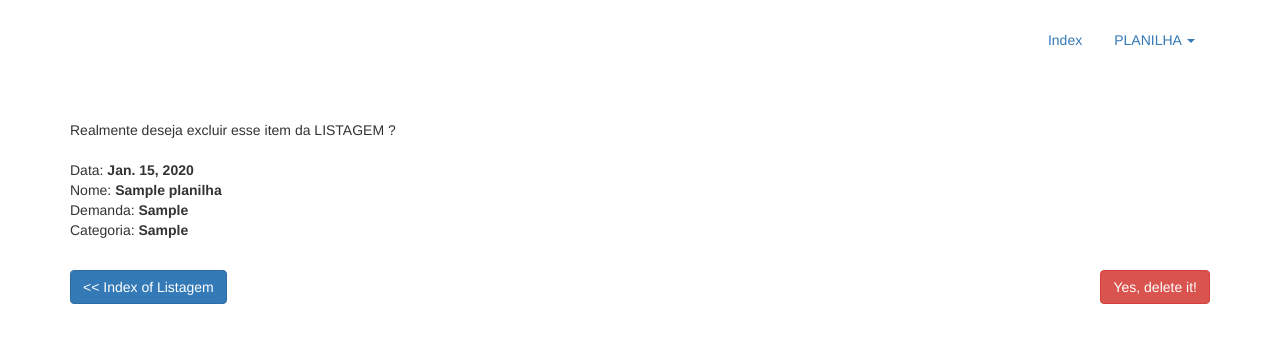
After one commit to RicardoTurco/importing_sheet, a Django app: page /importing/listagem_d/00000000-0000-0000-0000-000000000001 in a window 1280 px wide. The commit adds this page. Shown: the top 343 px of the page. Run offline with Django 3.2, Linux system fonts and the light colour scheme; tables that the repository leaves empty hold one stand-in row (values such as "Sample post"); some libraries are stand-ins or nearby versions.

Commit message:
Delete item

```diff
--- a/importing/templates/importing/listagem.html
+++ b/importing/templates/importing/listagem.html
@@ -27,7 +27,7 @@
                     <td>{{ listagem.categoria }}</td>
                     <td>
                         <a class="btn btn-info" href="{% url 'listagem_v' listagem.id %}">View</a>
-                        <a class="btn btn-danger" href="#">Delete</a>
+                        <a class="btn btn-danger" href="{% url 'listagem_d' listagem.id %}">Delete</a>
                     </td>
                 </tr>
                 {% endfor %}
--- /dev/null
+++ b/importing/templates/importing/listagem_d.html
@@ -0,0 +1,33 @@
+{% extends "importing/base.html" %}
+{% load static %}
+
+{% block title %}..: LISTAGEM - Delete :..{% endblock %}
+
+{% block main %}
+
+    <div class="container">
+        <form id="delete_listagem" method="POST" action="{% url 'listagem_d' listagem.id %}">
+            {% csrf_token %}
+
+            <br>
+            <p>
+                Realmente deseja excluir esse item da LISTAGEM ?<br><br>
+
+                Data: <strong>{{ listagem.data }}</strong><br>
+                Nome: <strong>{{ listagem.nome_pessoa }}</strong><br>
+                Demanda: <strong>{{ listagem.demanda }}</strong><br>
+                Categoria: <strong>{{ listagem.categoria }}</strong>
+            </p><br>
+
+            <div class="row">
+                <div class="col-md-6">
+                    <a class="btn btn-primary" href="{% url 'listagem' %}"><< Index of Listagem</a>
+                </div>
+                <div class="col-md-6" style="text-align: right;">
+                    <button type="submit" class="btn btn-danger">Yes, delete it!</button>
+                </div>
+            <div>
+        </form>
+    </div>
+
+{% endblock %}
--- a/importing/urls.py
+++ b/importing/urls.py
@@ -1,9 +1,10 @@
 from django.urls import path
-from .views import importar, listagem, listagem_v
+from .views import importar, listagem, listagem_v, listagem_d
 
 
 urlpatterns = [
     path('importar/', importar, name='importar'),
     path('listagem/', listagem, name='listagem'),
     path('listagem_v/<str:listagem_id>', listagem_v, name='listagem_v'),
+    path('listagem_d/<str:listagem_id>', listagem_d, name='listagem_d')
 ]
--- a/importing/views.py
+++ b/importing/views.py
@@ -1,7 +1,8 @@
 import xlrd
-from django.http import HttpResponse
+from django.http import HttpResponse, HttpResponseRedirect
 from django.shortcuts import render
 from django.template import loader
+from django.urls import reverse
 
 from .forms import UpdateDetailsForm
 from .models import Planilha
@@ -44,3 +45,15 @@ def listagem_v(request, listagem_id=None):
     context = {'listagem': listagem}
     template = loader.get_template('importing/listagem_v.html')
     return HttpResponse(template.render(context, request))
+
+
+def listagem_d(request, listagem_id=None):
+    listagem = Planilha.objects.filter(id=listagem_id).first()
+
+    if request.method == 'POST':
+        Planilha.objects.filter(id=listagem_id).delete()
+        return HttpResponseRedirect(reverse('listagem'))
+
+    context = {'listagem': listagem}
+    template = loader.get_template('importing/listagem_d.html')
+    return HttpResponse(template.render(context, request))
```
